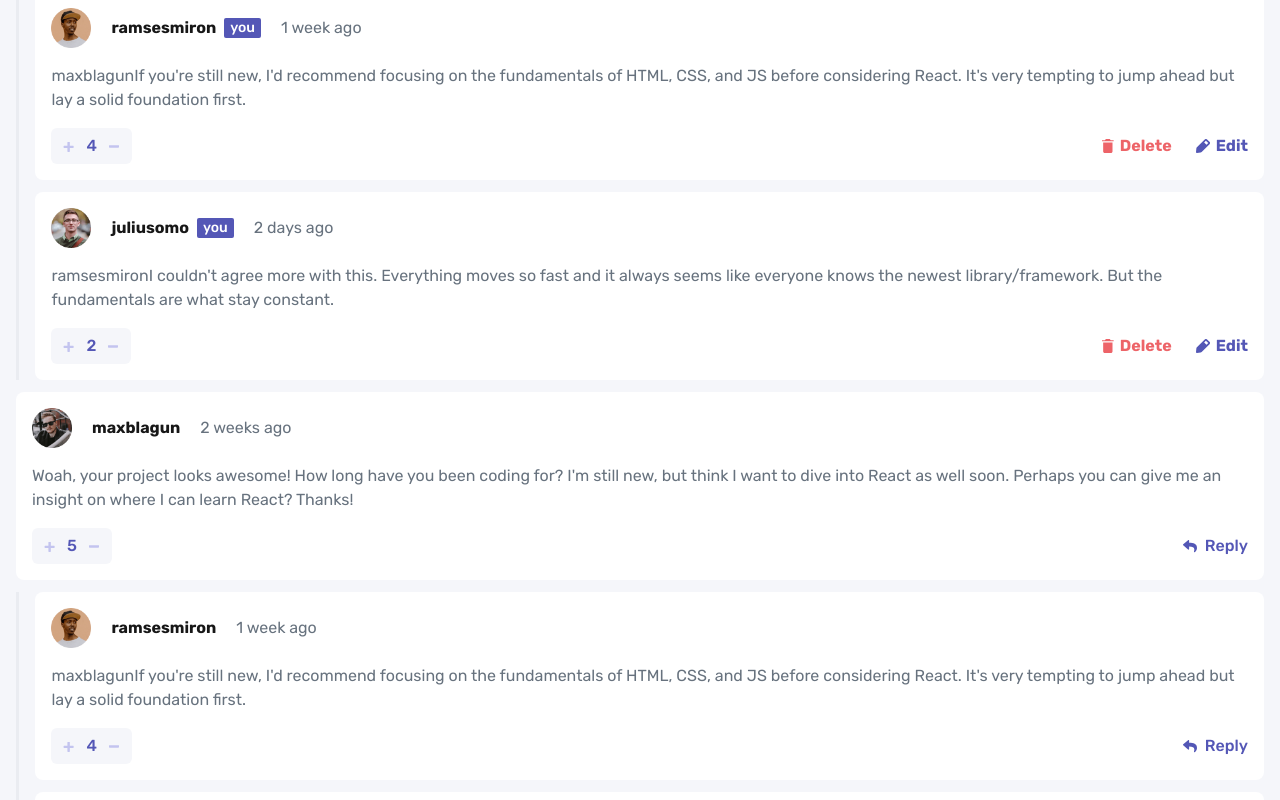
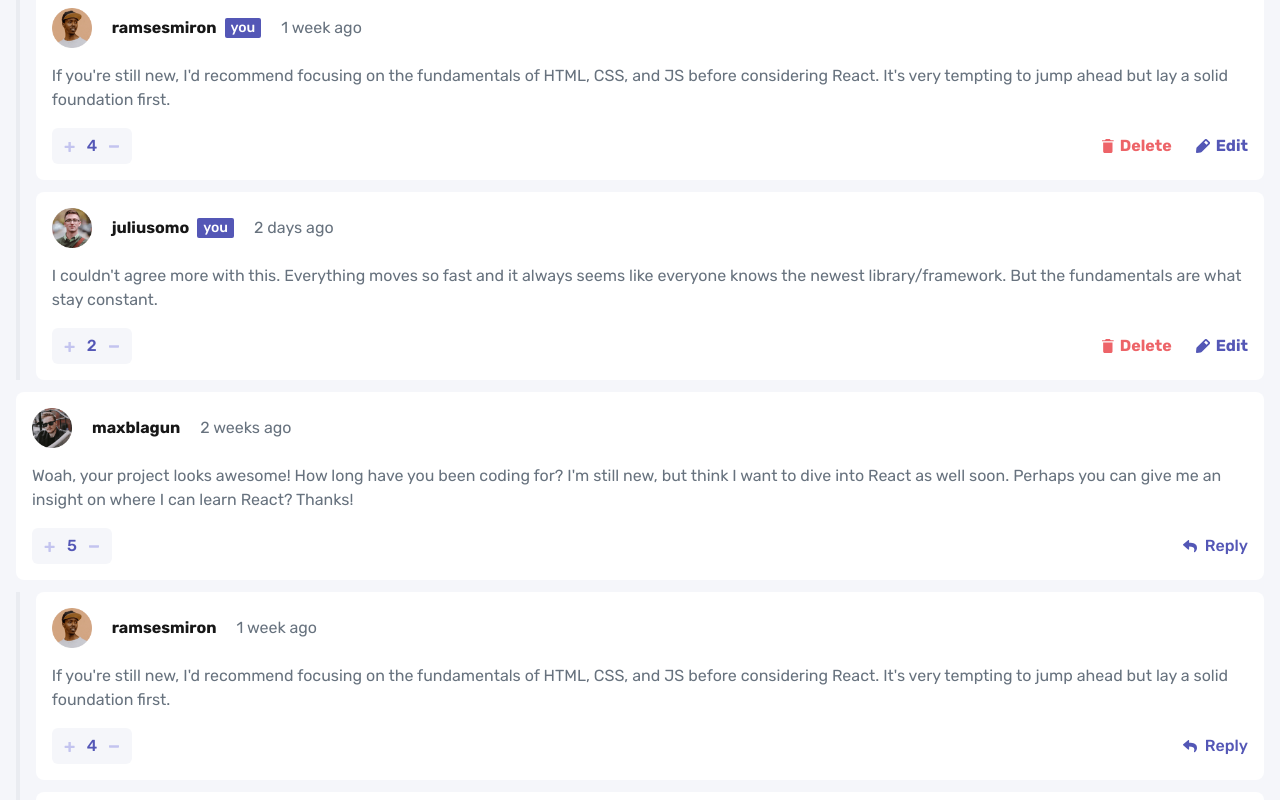
Before and after one commit to jialatteo/frontend-mentor-react-tailwind, a Next.js app: page /interactive-comments-section in a window 1280 px wide. Shown: the part 240-1040 px from the top of the page. Built offline with nearby package versions, Linux system fonts and the light colour scheme.

Commit message:
Recursively call your own comment component instead of creating another reply component

```diff
--- a/src/app/interactive-comments-section/OtherComment.js
+++ b/src/app/interactive-comments-section/OtherComment.js
@@ -1,9 +1,7 @@
-import OtherReply from "./OtherReply";
-
 export default function OtherComment({ comment }) {
   return (
     <div>
-      <div className="mb-3 rounded-lg bg-white p-4">
+      <div className="rounded-lg bg-white p-4">
         <div className="mb-4 flex items-center justify-between">
           <div className="flex items-center gap-5">
             <img
@@ -45,14 +43,16 @@ export default function OtherComment({ comment }) {
           </button>
         </div>
       </div>
-      <div className="mb-3 flex">
-        <div className="bg-interactive-comments-section-light-gray mr-4 w-1 self-stretch" />
-        <div className="flex flex-col gap-3">
-          {comment?.replies?.map((reply) => (
-            <OtherReply reply={reply} />
-          ))}
+      {comment?.replies?.length > 0 && (
+        <div className="mt-3 flex">
+          <div className="bg-interactive-comments-section-light-gray mr-4 w-1 self-stretch" />
+          <div className="flex flex-col gap-3">
+            {comment?.replies?.map((reply) => (
+              <OtherComment key={reply.id} comment={reply} />
+            ))}
+          </div>
         </div>
-      </div>
+      )}
     </div>
   );
 }
--- a/src/app/interactive-comments-section/OtherReply.js
+++ /dev/null
@@ -1,43 +0,0 @@
-export default function OtherReply({ reply }) {
-  return (
-    <div className="rounded-lg bg-white p-4">
-      <div className="mb-4 flex items-center justify-between">
-        <div className="flex items-center gap-5">
-          <img className="w-10" src={reply.user.image.png} alt="user-image" />
-          <div className="flex items-center gap-2">
-            <p className="font-bold">{reply.user.username}</p>
-          </div>
-          <p className="text-interactive-comments-section-grayish-blue">
-            {reply.createdAt}
-          </p>
-        </div>
-      </div>
-      <p className="text-interactive-comments-section-grayish-blue mb-4">
-        {reply.replyingTo}
-        {reply.content}
-      </p>
-      <div className="flex items-center justify-between">
-        <div className="bg-interactive-comments-section-very-light-gray flex items-center gap-3 rounded-md px-3 py-[6px]">
-          <button className="group py-1">
-            {/* prettier-ignore */}
-            <svg id="icon-plus" className="group-hover:fill-interactive-comments-section-moderate-blue fill-interactive-comments-section-light-grayish-blue" width="11" height="11" xmlns="http://www.w3.org/2000/svg"><path d="M6.33 10.896c.137 0 .255-.05.354-.149.1-.1.149-.217.149-.354V7.004h3.315c.136 0 .254-.05.354-.149.099-.1.148-.217.148-.354V5.272a.483.483 0 0 0-.148-.354.483.483 0 0 0-.354-.149H6.833V1.4a.483.483 0 0 0-.149-.354.483.483 0 0 0-.354-.149H4.915a.483.483 0 0 0-.354.149c-.1.1-.149.217-.149.354v3.37H1.08a.483.483 0 0 0-.354.15c-.1.099-.149.217-.149.353v1.23c0 .136.05.254.149.353.1.1.217.149.354.149h3.333v3.39c0 .136.05.254.15.353.098.1.216.149.353.149H6.33Z"/></svg>
-          </button>
-          <p className="text-interactive-comments-section-moderate-blue font-medium">
-            {reply.score}
-          </p>
-          <button className="group py-2">
-            {/* prettier-ignore */}
-            <svg id="icon-minus" className="group-hover:fill-interactive-comments-section-moderate-blue fill-interactive-comments-section-light-grayish-blue" width="11" height="3" xmlns="http://www.w3.org/2000/svg"><path d="M9.256 2.66c.204 0 .38-.056.53-.167.148-.11.222-.243.222-.396V.722c0-.152-.074-.284-.223-.395a.859.859 0 0 0-.53-.167H.76a.859.859 0 0 0-.53.167C.083.437.009.57.009.722v1.375c0 .153.074.285.223.396a.859.859 0 0 0 .53.167h8.495Z"/></svg>
-          </button>
-        </div>
-        <button className="group flex items-center gap-2">
-          {/* prettier-ignore */}
-          <svg id="icon-reply" className="group-hover:opacity-50" width="14" height="13" xmlns="http://www.w3.org/2000/svg"><path d="M.227 4.316 5.04.16a.657.657 0 0 1 1.085.497v2.189c4.392.05 7.875.93 7.875 5.093 0 1.68-1.082 3.344-2.279 4.214-.373.272-.905-.07-.767-.51 1.24-3.964-.588-5.017-4.829-5.078v2.404c0 .566-.664.86-1.085.496L.227 5.31a.657.657 0 0 1 0-.993Z" fill="#5357B6"/></svg>
-          <p className="text-interactive-comments-section-moderate-blue font-medium group-hover:opacity-50">
-            Reply
-          </p>
-        </button>
-      </div>
-    </div>
-  );
-}
--- a/src/app/interactive-comments-section/SelfComment.js
+++ b/src/app/interactive-comments-section/SelfComment.js
@@ -1,12 +1,12 @@
 import { useState } from "react";
-import SelfReply from "./SelfReply";
 
 export default function SelfComment({ comment }) {
   const [isDeleteModalOpen, setIsDeletModalOpen] = useState(false);
+  const [isEditing, setIsEditing] = useState(false);
 
   return (
     <div>
-      <div className="mb-3 rounded-lg bg-white p-4">
+      <div className="rounded-lg bg-white p-4">
         <div className="mb-4 flex items-center justify-between">
           <div className="flex items-center gap-5">
             <img
@@ -91,14 +91,16 @@ export default function SelfComment({ comment }) {
           </div>
         )}
       </div>
-      <div className="mb-3 flex">
-        <div className="bg-interactive-comments-section-light-gray mr-4 w-1 self-stretch" />
-        <div className="flex flex-col gap-3">
-          {comment?.replies?.map((reply) => (
-            <SelfReply reply={reply} />
-          ))}
+      {comment?.replies?.length > 0 && (
+        <div className="mt-3 flex">
+          <div className="bg-interactive-comments-section-light-gray mr-4 w-1 self-stretch" />
+          <div className="flex flex-col gap-3">
+            {comment?.replies?.map((reply) => (
+              <SelfComment key={reply.id} comment={reply} />
+            ))}
+          </div>
         </div>
-      </div>
+      )}
     </div>
   );
 }
--- a/src/app/interactive-comments-section/SelfReply.js
+++ /dev/null
@@ -1,90 +0,0 @@
-import { useState } from "react";
-
-export default function SelfReply({ reply }) {
-  const [isDeleteModalOpen, setIsDeletModalOpen] = useState(false);
-
-  return (
-    <div className="rounded-lg bg-white p-4">
-      <div className="mb-4 flex items-center justify-between">
-        <div className="flex items-center gap-5">
-          <img className="w-10" src={reply.user.image.png} alt="user-image" />
-          <div className="flex items-center gap-2">
-            <p className="font-bold">{reply.user.username}</p>
-            <p className="bg-interactive-comments-section-moderate-blue rounded-sm px-[6px] text-sm font-medium text-white">
-              you
-            </p>
-          </div>
-          <p className="text-interactive-comments-section-grayish-blue">
-            {reply.createdAt}
-          </p>
-        </div>
-      </div>
-      <p className="text-interactive-comments-section-grayish-blue mb-4">
-        {reply.replyingTo}
-        {reply.content}
-      </p>
-      <div className="flex items-center justify-between">
-        <div className="bg-interactive-comments-section-very-light-gray flex items-center gap-3 rounded-md px-3 py-[6px]">
-          <button className="group py-1">
-            {/* prettier-ignore */}
-            <svg id="icon-plus" className="group-hover:fill-interactive-comments-section-moderate-blue fill-interactive-comments-section-light-grayish-blue" width="11" height="11" xmlns="http://www.w3.org/2000/svg"><path d="M6.33 10.896c.137 0 .255-.05.354-.149.1-.1.149-.217.149-.354V7.004h3.315c.136 0 .254-.05.354-.149.099-.1.148-.217.148-.354V5.272a.483.483 0 0 0-.148-.354.483.483 0 0 0-.354-.149H6.833V1.4a.483.483 0 0 0-.149-.354.483.483 0 0 0-.354-.149H4.915a.483.483 0 0 0-.354.149c-.1.1-.149.217-.149.354v3.37H1.08a.483.483 0 0 0-.354.15c-.1.099-.149.217-.149.353v1.23c0 .136.05.254.149.353.1.1.217.149.354.149h3.333v3.39c0 .136.05.254.15.353.098.1.216.149.353.149H6.33Z"/></svg>
-          </button>
-          <p className="text-interactive-comments-section-moderate-blue font-medium">
-            {reply.score}
-          </p>
-          <button className="group py-2">
-            {/* prettier-ignore */}
-            <svg id="icon-minus" className="group-hover:fill-interactive-comments-section-moderate-blue fill-interactive-comments-section-light-grayish-blue" width="11" height="3" xmlns="http://www.w3.org/2000/svg"><path d="M9.256 2.66c.204 0 .38-.056.53-.167.148-.11.222-.243.222-.396V.722c0-.152-.074-.284-.223-.395a.859.859 0 0 0-.53-.167H.76a.859.859 0 0 0-.53.167C.083.437.009.57.009.722v1.375c0 .153.074.285.223.396a.859.859 0 0 0 .53.167h8.495Z"/></svg>
-          </button>
-        </div>
-        <div className="flex items-center gap-6">
-          <button
-            onClick={() => setIsDeletModalOpen(true)}
-            className="group flex items-center gap-[6px]"
-          >
-            {/* prettier-ignore */}
-            <svg id="icon-delete" className="group-hover:opacity-50" width="12" height="14" xmlns="http://www.w3.org/2000/svg"><path d="M1.167 12.448c0 .854.7 1.552 1.555 1.552h6.222c.856 0 1.556-.698 1.556-1.552V3.5H1.167v8.948Zm10.5-11.281H8.75L7.773 0h-3.88l-.976 1.167H0v1.166h11.667V1.167Z" fill="#ED6368"/></svg>
-            <p className="text-interactive-comments-section-soft-red font-bold group-hover:opacity-50">
-              Delete
-            </p>
-          </button>
-          <button className="group flex items-center gap-[6px]">
-            {/* prettier-ignore */}
-            <svg id="icon-edit" className="group-hover:opacity-50" width="14" height="14" xmlns="http://www.w3.org/2000/svg"><path d="M13.479 2.872 11.08.474a1.75 1.75 0 0 0-2.327-.06L.879 8.287a1.75 1.75 0 0 0-.5 1.06l-.375 3.648a.875.875 0 0 0 .875.954h.078l3.65-.333c.399-.04.773-.216 1.058-.499l7.875-7.875a1.68 1.68 0 0 0-.061-2.371Zm-2.975 2.923L8.159 3.449 9.865 1.7l2.389 2.39-1.75 1.706Z" fill="#5357B6"/></svg>
-            <p className="text-interactive-comments-section-moderate-blue font-bold group-hover:opacity-50">
-              Edit
-            </p>
-          </button>
-        </div>
-      </div>
-      {isDeleteModalOpen && (
-        <div className="fixed inset-0">
-          <div
-            onClick={() => setIsDeletModalOpen(false)}
-            className="fixed inset-0 bg-black opacity-50"
-          ></div>
-          <div className="absolute left-1/2 top-1/2 -translate-x-1/2 -translate-y-1/2 rounded-lg bg-white p-4">
-            <p className="text-interactive-comments-section-dark-blue mb-3 text-lg font-bold">
-              Delete comment
-            </p>
-            <p className="text-interactive-comments-section-grayish-blue mb-3">
-              Are you sure you want to delete this comment? This will remove the
-              comment and can't be undone.
-            </p>
-            <div className="flex justify-center gap-3 text-white">
-              <button
-                onClick={() => setIsDeletModalOpen(false)}
-                className="bg-interactive-comments-section-grayish-blue rounded-md px-4 py-2 hover:opacity-50"
-              >
-                <p>NO, CANCEL</p>
-              </button>
-              <button className="bg-interactive-comments-section-soft-red rounded-md px-4 py-2 hover:opacity-50">
-                <p>YES, DELETE</p>
-              </button>
-            </div>
-          </div>
-        </div>
-      )}
-    </div>
-  );
-}
--- a/src/app/interactive-comments-section/page.js
+++ b/src/app/interactive-comments-section/page.js
@@ -113,7 +113,7 @@ export default function InteractiveCommentsSection() {
   };
   return (
     <div
-      className={`bg-interactive-comments-section-very-light-gray flex min-h-screen flex-col items-center px-4 py-8 ${rubik.className}`}
+      className={`bg-interactive-comments-section-very-light-gray flex min-h-screen flex-col items-center gap-3 px-4 py-8 ${rubik.className}`}
     >
       <SelfComment comment={selfComment} />
       <OtherComment comment={otherComment} />
```
